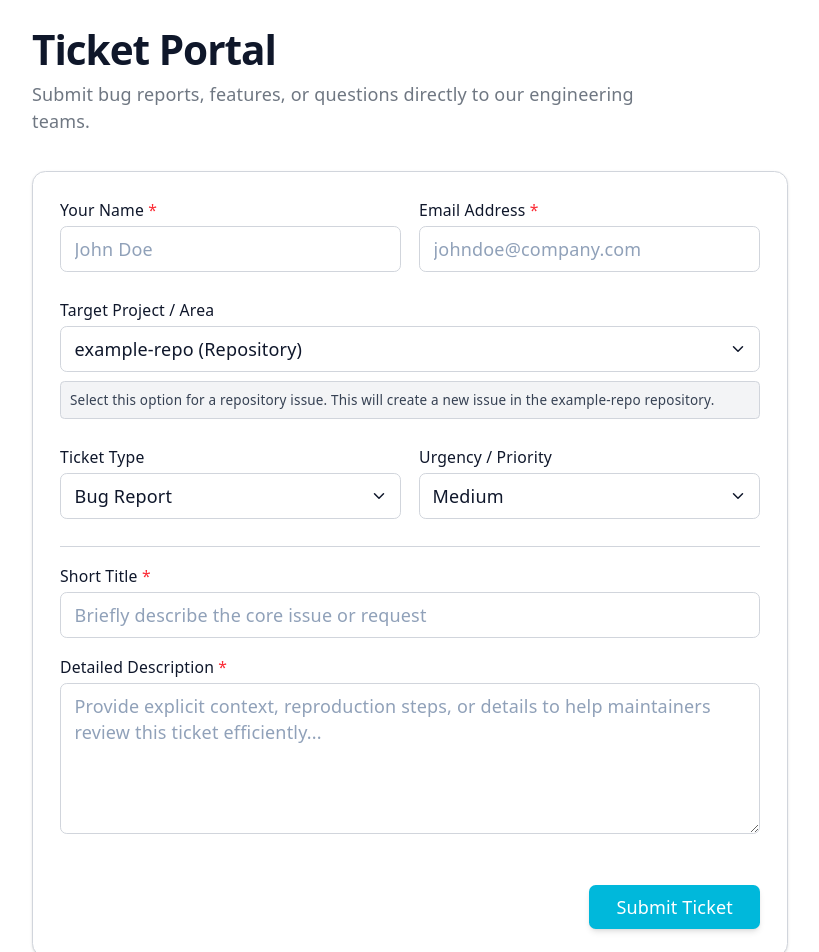
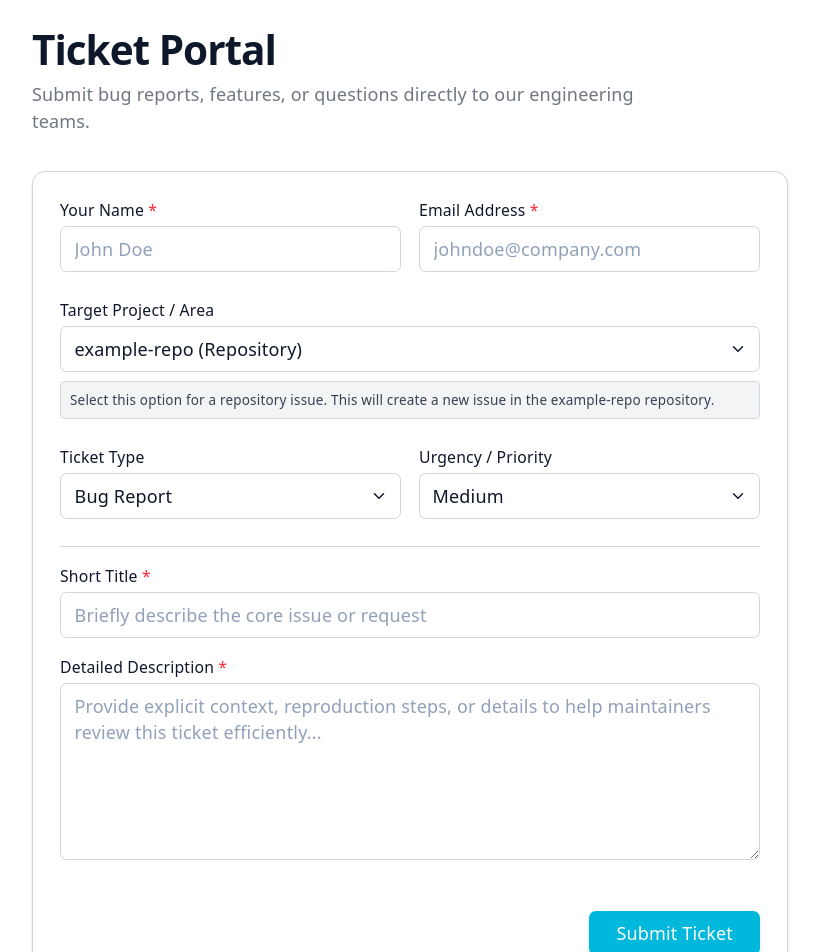
Before and after one commit to ACherniske/ticketdesk, a React (Vite) app: page / in a window 1280 px wide. Shown: the top 952 px of the page, without its empty margins (230-1049 px from the left). Built offline with nearby package versions, Linux system fonts and the light colour scheme.

Commit message:
feat: Increase min textarea height

```diff
--- a/src/components/TicketForm.tsx
+++ b/src/components/TicketForm.tsx
@@ -149,11 +149,11 @@ export const TicketForm: React.FC = () => {
           <textarea
             name="description"
             required
-            rows={5}
+            rows={6}
             value={formData.description}
             onChange={handleChange}
             placeholder="Provide explicit context, reproduction steps, or details to help maintainers review this ticket efficiently..."
-            className="w-full px-3 py-2 border border-gray-300 rounded-md bg-transparent text-slate-900 placeholder-slate-400 focus:outline-none focus:ring-1 focus:ring-cyan-500 focus:border-cyan-500 resize-y"
+            className="w-full px-3 py-2 border border-gray-300 rounded-md bg-transparent text-slate-900 placeholder-slate-400 focus:outline-none focus:ring-1 focus:ring-cyan-500 focus:border-cyan-500 resize-y min-h-[160px]"
           />
         </div>
       </div>
```
